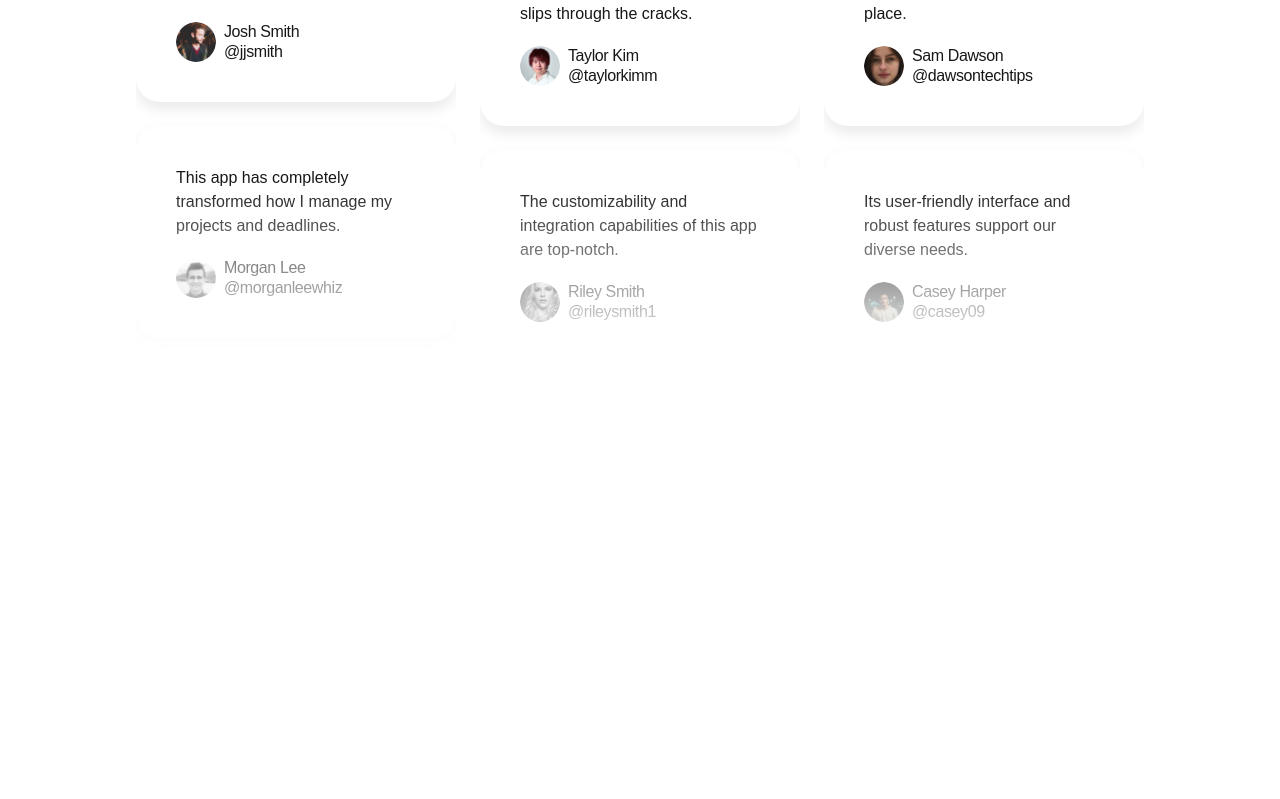
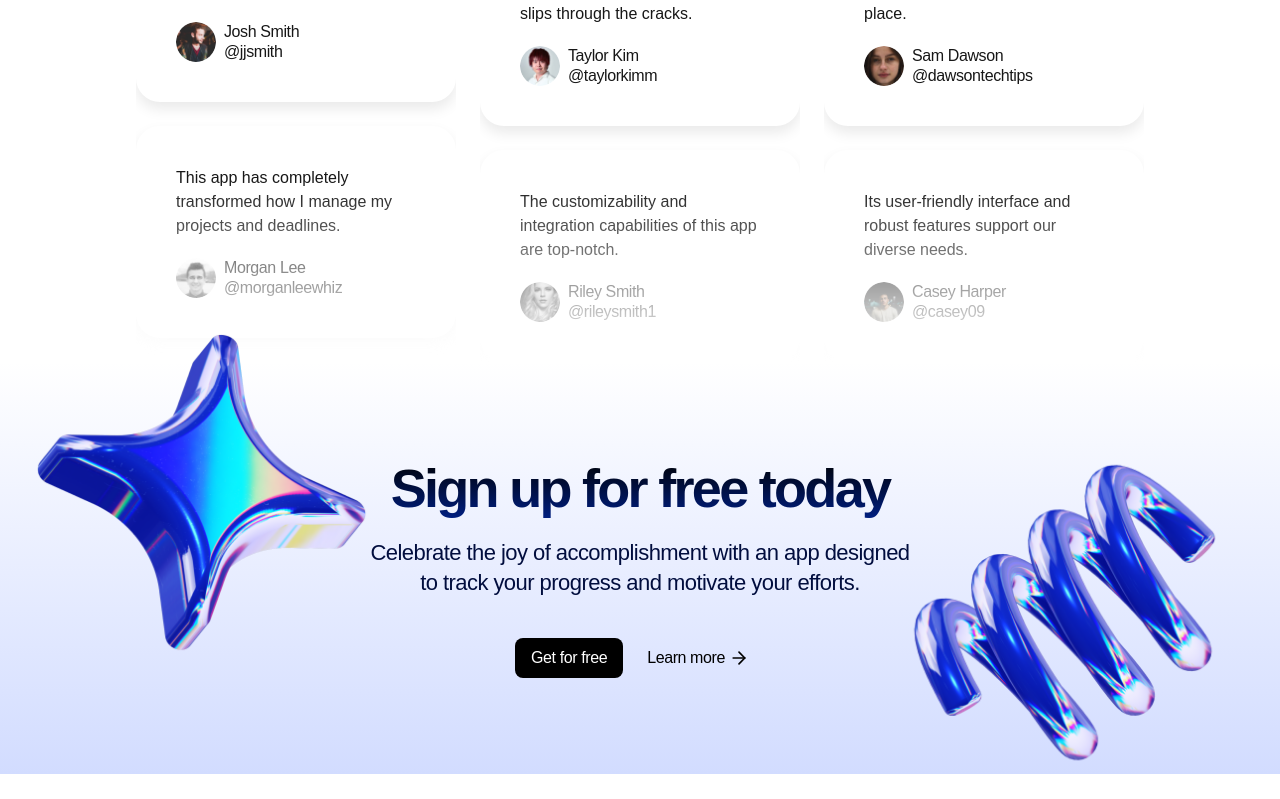
Before and after one commit to Muhd-Saifullah-dev/next-landing-page, a Next.js app: page / in a window 1280 px wide. Shown: the part 3828-4627 px from the top of the page. Before the commit the page ends 4190 px from the top, so only its background shows below. Built offline with nearby package versions, Linux system fonts and the light colour scheme.

Commit message:
add CallToAction components

```diff
--- a/src/app/page.js
+++ b/src/app/page.js
@@ -1,3 +1,4 @@
+import CallToAction from "@/components/CallToAction";
 import Header from "@/components/Header";
 import Hero from "@/components/Hero";
 import LogoTicker from "@/components/LogoTicker";
@@ -14,6 +15,7 @@
    <ProductShowcase/>
    <Pricing/>
    <Testimonials/>
+   <CallToAction/>
    </>
   );
 }
--- /dev/null
+++ b/src/components/CallToAction.jsx
@@ -0,0 +1,29 @@
+import React from 'react'
+import { ArrowRight } from 'lucide-react'
+import starImage from  "@/assets/star.png"
+import springImage from  "@/assets/spring.png"
+import Image from 'next/image'
+ const CallToAction = () => {
+  return (
+    <section className='bg-gradient-to-b from-white to-[#D2DCFF] py-24 overflow-x-clip'>
+        <div className='container'>
+            <div className='section-heading relative'>
+            <h2 className='section-title'>Sign up for free today</h2>
+            <p className='section-description mt-5'>Celebrate the joy of accomplishment with an app designed to track your progress and motivate your efforts.</p>
+            <Image src={starImage} alt="Star Image" width={360} className='absolute -left-[350px] -top-[137px]' />
+            <Image src={springImage} alt="Spring Image" width={360} className='absolute -right-[331px] -top-[19px] ' />
+            </div>
+            <div className='flex justify-center gap-2 mt-10'>
+                <button className='btn btn-primary'>Get for free</button>
+                <button className='btn btn-text gap-1'>
+
+                    <span>Learn more</span>
+                    <ArrowRight className='h-5 w-5' />
+                    </button>
+            </div>
+        </div>
+    </section>
+  )
+}
+
+export default CallToAction
```
